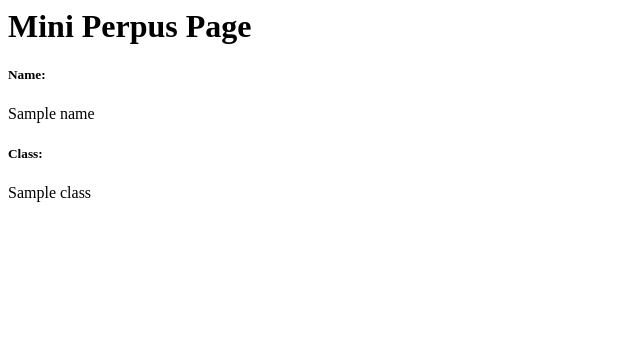
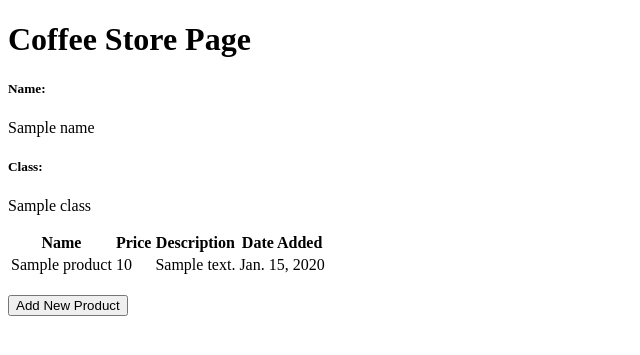
Before and after one commit to kezialasma/mini_perpus, a Django app: template main/templates/main.html in a window 1280 px wide. Shown: the top 355 px of the page, without its empty margins (0-640 px from the left). Run offline with Django 4.2, Linux system fonts and the light colour scheme; tables that the repository leaves empty hold one stand-in row (values such as "Sample post"); the template is opened without the code that fills it: values that come from a table or form of the project are taken from there, most other values are stand-ins (such as "Sample title", 1, 10 or a date in 2020).

Commit message:
tes pertama

```diff
--- a/main/models.py
+++ b/main/models.py
@@ -5,3 +5,4 @@ class Product(models.Model):
     amount = models.IntegerField()
     description = models.TextField()
     price = models.IntegerField()
+    date_added = models.DateField(auto_now_add=True)
--- a/main/templates/main.html
+++ b/main/templates/main.html
@@ -1,5 +1,40 @@
-<h1>Mini Perpus Page<h1>
-<h5>Name: </h5>
-<p>{{ name }}<p>
-<h5>Class: </h5>
-<p>{{ class }}<p>
+{% extends 'base.html' %}
+
+{% block content %}
+    <h1>Coffee Store Page</h1>
+
+    <h5>Name:</h5>
+    <p>{{name}}</p>
+
+    <h5>Class:</h5>
+    <p>{{class}}</p>
+
+<table>
+    <tr>
+        <th>Name</th>
+        <th>Price</th>
+        <th>Description</th>
+        <th>Date Added</th>
+    </tr>
+
+    {% comment %} Berikut cara memperlihatkan data produk di bawah baris ini {% endcomment %}
+
+    {% for product in products %}
+        <tr>
+            <td>{{product.name}}</td>
+            <td>{{product.price}}</td>
+            <td>{{product.description}}</td>
+            <td>{{product.date_added}}</td>
+        </tr>
+    {% endfor %}
+</table>
+
+<br />
+
+<a href="{% url 'main:create_product' %}">
+    <button>
+        Add New Product
+    </button>
+</a>
+
+{% endblock content %}
--- a/main/urls.py
+++ b/main/urls.py
@@ -1,8 +1,13 @@
 from django.urls import path
-from main.views import show_main
+from main.views import show_main, create_product, show_xml, show_json, show_xml_by_id, show_json_by_id
 
 app_name = 'main'
 
 urlpatterns = [
     path('', show_main, name='show_main'),
+    path('create-product', create_product, name='create_product'),
+    path('xml/', show_xml, name='show_xml'),
+    path('json/', show_json, name='show_json'),
+    path('xml/<int:id>/', show_xml_by_id, name='show_xml_by_id'),
+    path('json/<int:id>/', show_json_by_id, name='show_json_by_id'),
 ]
--- a/mini_perpus/urls.py
+++ b/mini_perpus/urls.py
@@ -18,6 +18,6 @@ from django.contrib import admin
 from django.urls import path, include
 
 urlpatterns = [
+    path('', include('main.urls')),
     path('admin/', admin.site.urls),
-    path('main/', include('main.urls')),
 ]
--- a/requirements.txt
+++ b/requirements.txt
@@ -4,3 +4,4 @@ whitenoise
 psycopg2-binary
 requests
 urllib3
+django-environ
--- /dev/null
+++ b/templates/base.html
@@ -0,0 +1,18 @@
+{% load static %}
+<!DOCTYPE html>
+<html lang="en">
+    <head>
+        <meta charset="UTF-8" />
+        <meta
+            name="viewport"
+            content="width=device-width, initial-scale=1.0"
+        />
+        {% block meta %}
+        {% endblock meta %}
+    </head>
+
+    <body>
+        {% block content %}
+        {% endblock content %}
+    </body>
+</html>
```
Also changed, not shown: main/forms.py (added, +7 -0 lines), main/templates/create_product.html (added, +19 -0 lines), main/views.py (+38 -2 lines), mini_perpus/settings.py (+18 -1 lines), .github/workflows/pbp-deploy.yml (added), README.md, main/migrations/0002_product_date_added.py (added), 3 other files.
